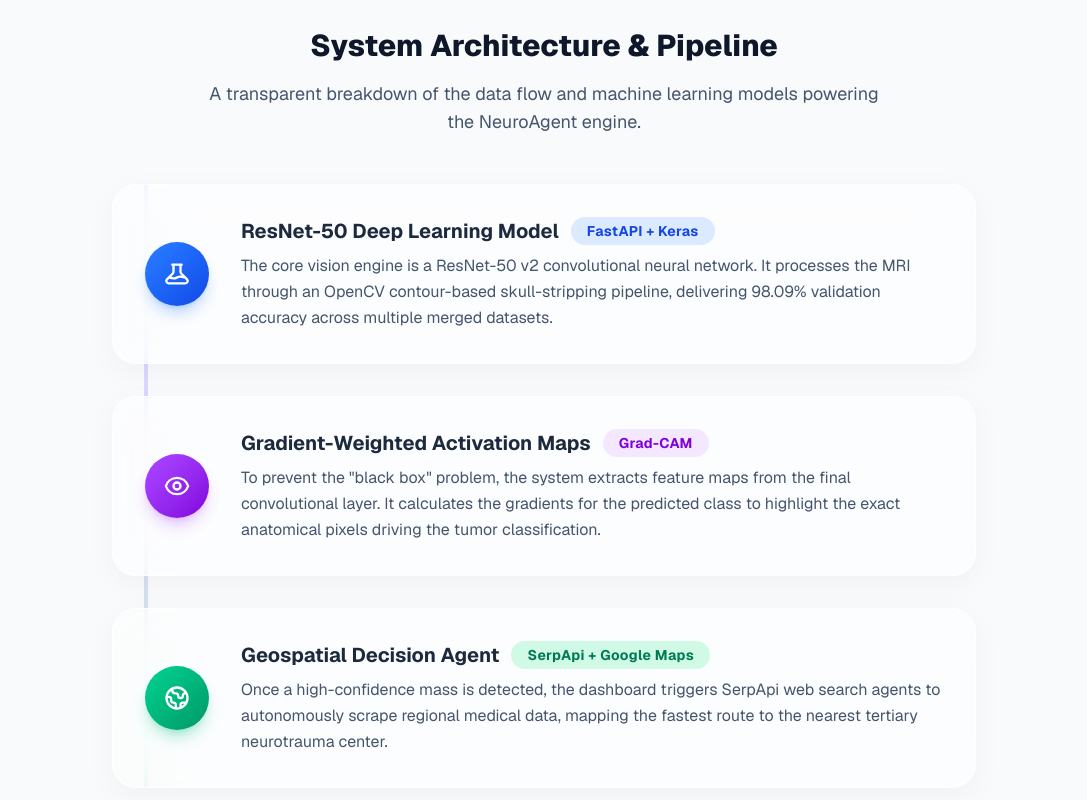
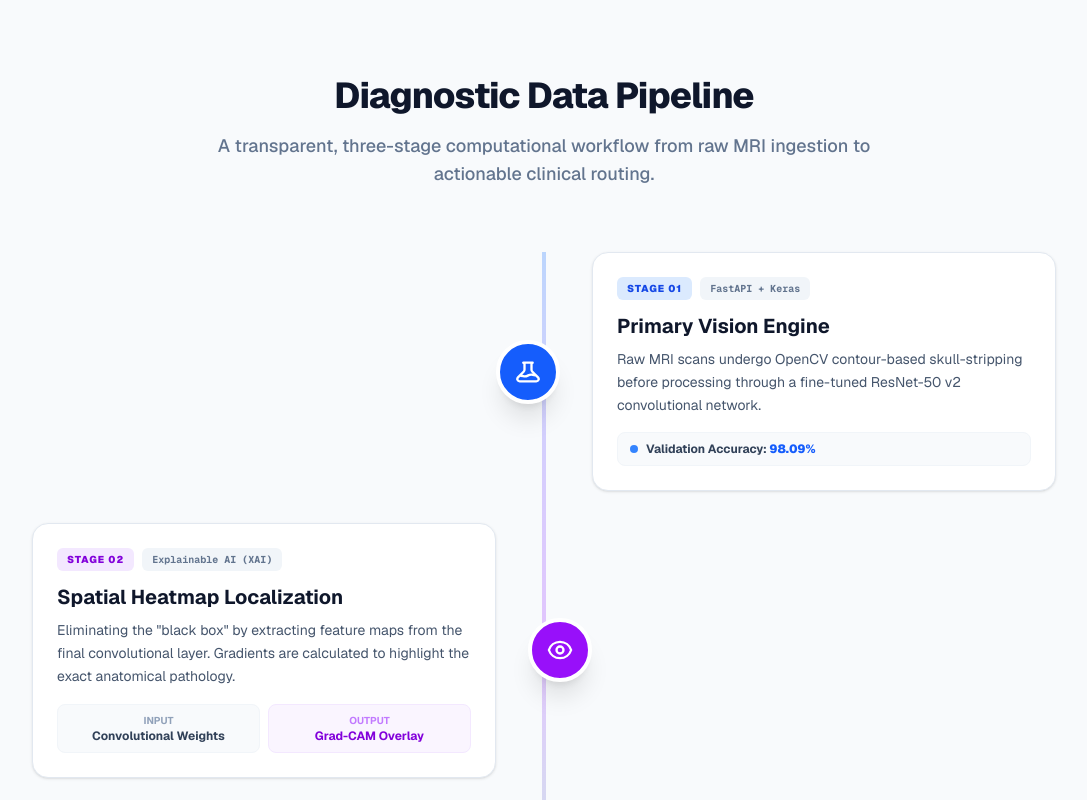
Before and after one commit to moonylit/brain-tumour-agent, a Next.js app in the folder frontend/: page / in a window 1280 px wide. Shown: the part 2340-3140 px from the top of the page, without its empty margins (96-1183 px from the left). Built offline with nearby package versions, Linux system fonts and the light colour scheme; no server answers.

Commit message:
feat(ui): upgrade system architecture to visual diagnostic data pipeline

```diff
--- a/frontend/app/page.tsx
+++ b/frontend/app/page.tsx
@@ -191,83 +191,93 @@ export default function Home() {
         </details>
 
         {/* 6. Vertical System Architecture Pipeline / Features */}
+        {/* 6. Vertical System Architecture Pipeline / Features */}
         <section id="features" className="w-full">
           <span id="pipeline" className="sr-only">Pipeline</span>
-          <h2 className="text-3xl font-extrabold text-slate-900 mb-4 text-center">
-            System Architecture &amp; Pipeline
+          <div className="w-full max-w-5xl mx-auto py-12">
+            <div className="text-center mb-16">
+              <h2 className="text-3xl md:text-4xl font-extrabold text-slate-900 tracking-tight mb-4">
+                Diagnostic Data Pipeline
               </h2>
-          <p className="text-lg text-slate-600 text-center max-w-2xl mx-auto mb-12">
-            A transparent breakdown of the data flow and machine learning models powering the NeuroAgent engine.
+              <p className="text-lg text-slate-500 font-medium max-w-2xl mx-auto">
+                A transparent, three-stage computational workflow from raw MRI ingestion to actionable clinical routing.
               </p>
+            </div>
 
-          <div className="relative flex flex-col gap-8 max-w-4xl mx-auto px-4">
-            <div className="absolute left-8 md:left-12 top-0 bottom-0 w-1 bg-gradient-to-b from-blue-200 via-purple-200 to-emerald-200"></div>
+            <div className="relative space-y-8 before:absolute before:inset-0 before:ml-8 before:-translate-x-px md:before:mx-auto md:before:translate-x-0 before:h-full before:w-1 before:bg-gradient-to-b before:from-blue-500 before:via-purple-500 before:to-emerald-500 before:opacity-30">
 
-            {/* Step 1: Classification Engine */}
-            <div className="relative z-10 bg-white/60 backdrop-blur-xl p-8 rounded-3xl shadow-[0_8px_30px_rgb(0,0,0,0.04)] border border-white/80 hover:-translate-y-1 hover:shadow-2xl transition-all duration-300 flex flex-col md:flex-row items-start md:items-center gap-8">
-              <div className="flex-shrink-0 w-16 h-16 rounded-full bg-gradient-to-br from-blue-500 to-blue-700 text-white flex items-center justify-center shadow-lg shadow-blue-500/30">
-                <svg className="w-7 h-7 text-white" fill="none" viewBox="0 0 24 24" stroke="currentColor" strokeWidth={2}>
-                  <path strokeLinecap="round" strokeLinejoin="round" d="M19.428 15.428a2 2 0 00-1.022-.547l-2.387-.477a6 6 0 00-3.86.517l-.318.158a6 6 0 01-3.86.517L6.05 15.21a2 2 0 00-1.806.547M8 4h8l-1 1v5.172a2 2 0 00.586 1.414l5 5c1.26 1.26.367 3.414-1.415 3.414H4.828c-1.782 0-2.674-2.154-1.414-3.414l5-5A2 2 0 009 10.172V5L8 4z" />
-                </svg>
+              {/* Stage 1: ResNet-50 */}
+              <div className="relative flex items-center justify-between md:justify-normal md:odd:flex-row-reverse group is-active">
+                <div className="flex items-center justify-center w-16 h-16 rounded-full border-4 border-white bg-blue-600 text-white shadow-xl shrink-0 md:order-1 md:group-odd:-translate-x-1/2 md:group-even:translate-x-1/2 z-10 transition-transform group-hover:scale-110">
+                  <svg className="w-7 h-7" fill="none" viewBox="0 0 24 24" stroke="currentColor" strokeWidth={2}><path strokeLinecap="round" strokeLinejoin="round" d="M19.428 15.428a2 2 0 00-1.022-.547l-2.387-.477a6 6 0 00-3.86.517l-.318.158a6 6 0 01-3.86.517L6.05 15.21a2 2 0 00-1.806.547M8 4h8l-1 1v5.172a2 2 0 00.586 1.414l5 5c1.26 1.26.367 3.414-1.415 3.414H4.828c-1.782 0-2.674-2.154-1.414-3.414l5-5A2 2 0 009 10.172V5L8 4z" /></svg>
                 </div>
-              <div className="flex-1">
-                <div className="flex items-center gap-3 mb-2 flex-wrap">
-                  <h3 className="text-xl font-bold text-slate-800">
-                    ResNet-50 Deep Learning Model
-                  </h3>
-                  <span className="px-4 py-1 bg-blue-100 text-blue-700 rounded-full text-sm font-bold tracking-wide">
-                    FastAPI + Keras
-                  </span>
+                <div className="w-[calc(100%-5rem)] md:w-[calc(50%-3rem)] p-6 bg-white rounded-2xl border border-slate-200 shadow-sm hover:shadow-lg hover:border-blue-300 transition-all">
+                  <div className="flex flex-wrap items-center gap-2 mb-3">
+                    <span className="px-2.5 py-1 text-[10px] font-black uppercase tracking-widest text-blue-700 bg-blue-100 rounded-md">Stage 01</span>
+                    <span className="px-2.5 py-1 text-[10px] font-mono font-bold text-slate-500 bg-slate-100 rounded-md">FastAPI + Keras</span>
                   </div>
-                <p className="text-slate-600 leading-relaxed mt-2">
-                  The core vision engine is a ResNet-50 v2 convolutional neural network. It processes the MRI through an OpenCV contour-based skull-stripping pipeline, delivering 98.09% validation accuracy across multiple merged datasets.
+                  <h3 className="text-xl font-bold text-slate-900 mb-2">Primary Vision Engine</h3>
+                  <p className="text-sm text-slate-600 mb-4 leading-relaxed">
+                    Raw MRI scans undergo OpenCV contour-based skull-stripping before processing through a fine-tuned ResNet-50 v2 convolutional network.
                   </p>
+                  <div className="flex items-center gap-2 px-3 py-2 bg-slate-50 rounded-lg border border-slate-100">
+                    <div className="h-2 w-2 rounded-full bg-blue-500 animate-pulse"></div>
+                    <span className="text-xs font-bold text-slate-700">Validation Accuracy: <span className="text-blue-600 font-black">98.09%</span></span>
+                  </div>
                 </div>
               </div>
 
-            {/* Step 2: Explainability */}
-            <div className="relative z-10 bg-white/60 backdrop-blur-xl p-8 rounded-3xl shadow-[0_8px_30px_rgb(0,0,0,0.04)] border border-white/80 hover:-translate-y-1 hover:shadow-2xl transition-all duration-300 flex flex-col md:flex-row items-start md:items-center gap-8">
-              <div className="flex-shrink-0 w-16 h-16 rounded-full bg-gradient-to-br from-purple-500 to-purple-700 text-white flex items-center justify-center shadow-lg shadow-purple-500/30">
-                <svg className="w-7 h-7 text-white" fill="none" viewBox="0 0 24 24" stroke="currentColor" strokeWidth={2}>
-                  <path strokeLinecap="round" strokeLinejoin="round" d="M15 12a3 3 0 11-6 0 3 3 0 016 0z" />
-                  <path strokeLinecap="round" strokeLinejoin="round" d="M2.458 12C3.732 7.943 7.523 5 12 5c4.478 0 8.268 2.943 9.542 7-1.274 4.057-5.064 7-9.542 7-4.477 0-8.268-2.943-9.542-7z" />
-                </svg>
+              {/* Stage 2: Grad-CAM */}
+              <div className="relative flex items-center justify-between md:justify-normal md:odd:flex-row-reverse group">
+                <div className="flex items-center justify-center w-16 h-16 rounded-full border-4 border-white bg-purple-600 text-white shadow-xl shrink-0 md:order-1 md:group-odd:-translate-x-1/2 md:group-even:translate-x-1/2 z-10 transition-transform group-hover:scale-110">
+                  <svg className="w-7 h-7" fill="none" viewBox="0 0 24 24" stroke="currentColor" strokeWidth={2}><path strokeLinecap="round" strokeLinejoin="round" d="M15 12a3 3 0 11-6 0 3 3 0 016 0z" /><path strokeLinecap="round" strokeLinejoin="round" d="M2.458 12C3.732 7.943 7.523 5 12 5c4.478 0 8.268 2.943 9.542 7-1.274 4.057-5.064 7-9.542 7-4.477 0-8.268-2.943-9.542-7z" /></svg>
                 </div>
-              <div className="flex-1">
-                <div className="flex items-center gap-3 mb-2 flex-wrap">
-                  <h3 className="text-xl font-bold text-slate-800">
-                    Gradient-Weighted Activation Maps
-                  </h3>
-                  <span className="px-4 py-1 bg-purple-100 text-purple-700 rounded-full text-sm font-bold tracking-wide">
-                    Grad-CAM
-                  </span>
+                <div className="w-[calc(100%-5rem)] md:w-[calc(50%-3rem)] p-6 bg-white rounded-2xl border border-slate-200 shadow-sm hover:shadow-lg hover:border-purple-300 transition-all">
+                  <div className="flex flex-wrap items-center gap-2 mb-3">
+                    <span className="px-2.5 py-1 text-[10px] font-black uppercase tracking-widest text-purple-700 bg-purple-100 rounded-md">Stage 02</span>
+                    <span className="px-2.5 py-1 text-[10px] font-mono font-bold text-slate-500 bg-slate-100 rounded-md">Explainable AI (XAI)</span>
                   </div>
-                <p className="text-slate-600 leading-relaxed mt-2">
-                  To prevent the &quot;black box&quot; problem, the system extracts feature maps from the final convolutional layer. It calculates the gradients for the predicted class to highlight the exact anatomical pixels driving the tumor classification.
+                  <h3 className="text-xl font-bold text-slate-900 mb-2">Spatial Heatmap Localization</h3>
+                  <p className="text-sm text-slate-600 mb-4 leading-relaxed">
+                    Eliminating the &quot;black box&quot; by extracting feature maps from the final convolutional layer. Gradients are calculated to highlight the exact anatomical pathology.
                   </p>
+                  <div className="grid grid-cols-2 gap-2">
+                     <div className="px-3 py-2 bg-slate-50 rounded-lg border border-slate-100 text-center">
+                       <span className="block text-[10px] font-bold text-slate-400 uppercase">Input</span>
+                       <span className="block text-xs font-bold text-slate-700">Convolutional Weights</span>
+                     </div>
+                     <div className="px-3 py-2 bg-purple-50 rounded-lg border border-purple-100 text-center">
+                       <span className="block text-[10px] font-bold text-purple-400 uppercase">Output</span>
+                       <span className="block text-xs font-bold text-purple-700">Grad-CAM Overlay</span>
+                     </div>
+                  </div>
                 </div>
               </div>
 
-            {/* Step 3: Autonomous Routing */}
-            <div className="relative z-10 bg-white/60 backdrop-blur-xl p-8 rounded-3xl shadow-[0_8px_30px_rgb(0,0,0,0.04)] border border-white/80 hover:-translate-y-1 hover:shadow-2xl transition-all duration-300 flex flex-col md:flex-row items-start md:items-center gap-8">
-              <div className="flex-shrink-0 w-16 h-16 rounded-full bg-gradient-to-br from-emerald-400 to-emerald-600 text-white flex items-center justify-center shadow-lg shadow-emerald-500/30">
-                <svg className="w-7 h-7 text-white" fill="none" viewBox="0 0 24 24" stroke="currentColor" strokeWidth={2}>
-                  <path strokeLinecap="round" strokeLinejoin="round" d="M3.055 11H5a2 2 0 012 2v1a2 2 0 002 2 2 2 0 012 2v2.945M8 3.935V5.5A2.5 2.5 0 0010.5 8h.5a2 2 0 012 2 2 2 0 104 0 2 2 0 012-2h1.064M15 20.488V18a2 2 0 012-2h3.064M21 12a9 9 0 11-18 0 9 9 0 0118 0z" />
-                </svg>
+              {/* Stage 3: SerpApi */}
+              <div className="relative flex items-center justify-between md:justify-normal md:odd:flex-row-reverse group">
+                <div className="flex items-center justify-center w-16 h-16 rounded-full border-4 border-white bg-emerald-500 text-white shadow-xl shrink-0 md:order-1 md:group-odd:-translate-x-1/2 md:group-even:translate-x-1/2 z-10 transition-transform group-hover:scale-110">
+                  <svg className="w-7 h-7" fill="none" viewBox="0 0 24 24" stroke="currentColor" strokeWidth={2}><path strokeLinecap="round" strokeLinejoin="round" d="M3.055 11H5a2 2 0 012 2v1a2 2 0 002 2 2 2 0 012 2v2.945M8 3.935V5.5A2.5 2.5 0 0010.5 8h.5a2 2 0 012 2 2 2 0 104 0 2 2 0 012-2h1.064M15 20.488V18a2 2 0 012-2h3.064M21 12a9 9 0 11-18 0 9 9 0 0118 0z" /></svg>
                 </div>
-              <div className="flex-1">
-                <div className="flex items-center gap-3 mb-2 flex-wrap">
-                  <h3 className="text-xl font-bold text-slate-800">
-                    Geospatial Decision Agent
-                  </h3>
-                  <span className="px-4 py-1 bg-emerald-100 text-emerald-700 rounded-full text-sm font-bold tracking-wide">
-                    SerpApi + Google Maps
-                  </span>
+                <div className="w-[calc(100%-5rem)] md:w-[calc(50%-3rem)] p-6 bg-white rounded-2xl border border-slate-200 shadow-sm hover:shadow-lg hover:border-emerald-300 transition-all">
+                  <div className="flex flex-wrap items-center gap-2 mb-3">
+                    <span className="px-2.5 py-1 text-[10px] font-black uppercase tracking-widest text-emerald-700 bg-emerald-100 rounded-md">Stage 03</span>
+                    <span className="px-2.5 py-1 text-[10px] font-mono font-bold text-slate-500 bg-slate-100 rounded-md">SerpApi + Geospatial</span>
                   </div>
-                <p className="text-slate-600 leading-relaxed mt-2">
-                  Once a high-confidence mass is detected, the dashboard triggers SerpApi web search agents to autonomously scrape regional medical data, mapping the fastest route to the nearest tertiary neurotrauma center.
+                  <h3 className="text-xl font-bold text-slate-900 mb-2">Automated Referral Routing</h3>
+                  <p className="text-sm text-slate-600 mb-4 leading-relaxed">
+                    Upon high-confidence mass detection, SerpApi agents dynamically scrape regional facility data to route the patient to the nearest specialized neurotrauma center.
                   </p>
+                  <div className="flex items-center gap-3">
+                     <div className="flex -space-x-2">
+                        <div className="w-6 h-6 rounded-full bg-slate-200 border-2 border-white flex items-center justify-center text-[8px] font-bold">H</div>
+                        <div className="w-6 h-6 rounded-full bg-slate-300 border-2 border-white flex items-center justify-center text-[8px] font-bold">H</div>
                      </div>
+                     <span className="text-xs font-bold text-emerald-600">Dynamic Facility Fetching</span>
+                  </div>
+                </div>
+              </div>
+
             </div>
           </div>
         </section>
```
Also changed, not shown: 1 other file (tests, documents, lock files or other folders). Lines whose indentation alone changed are shown as unchanged.
